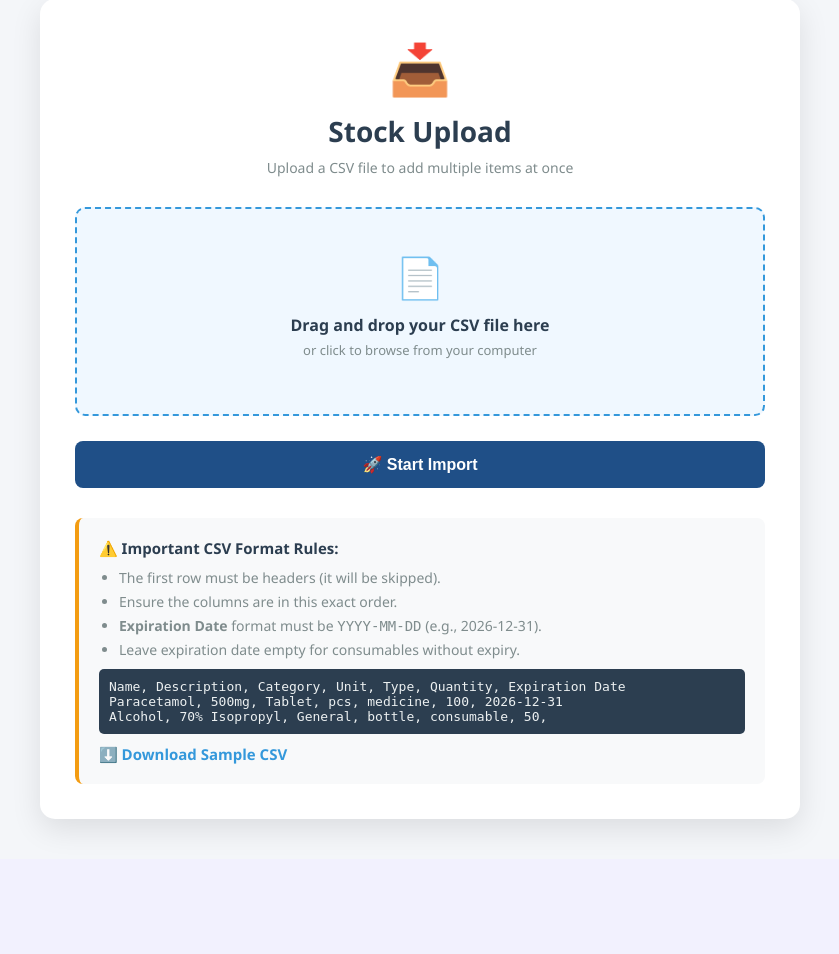
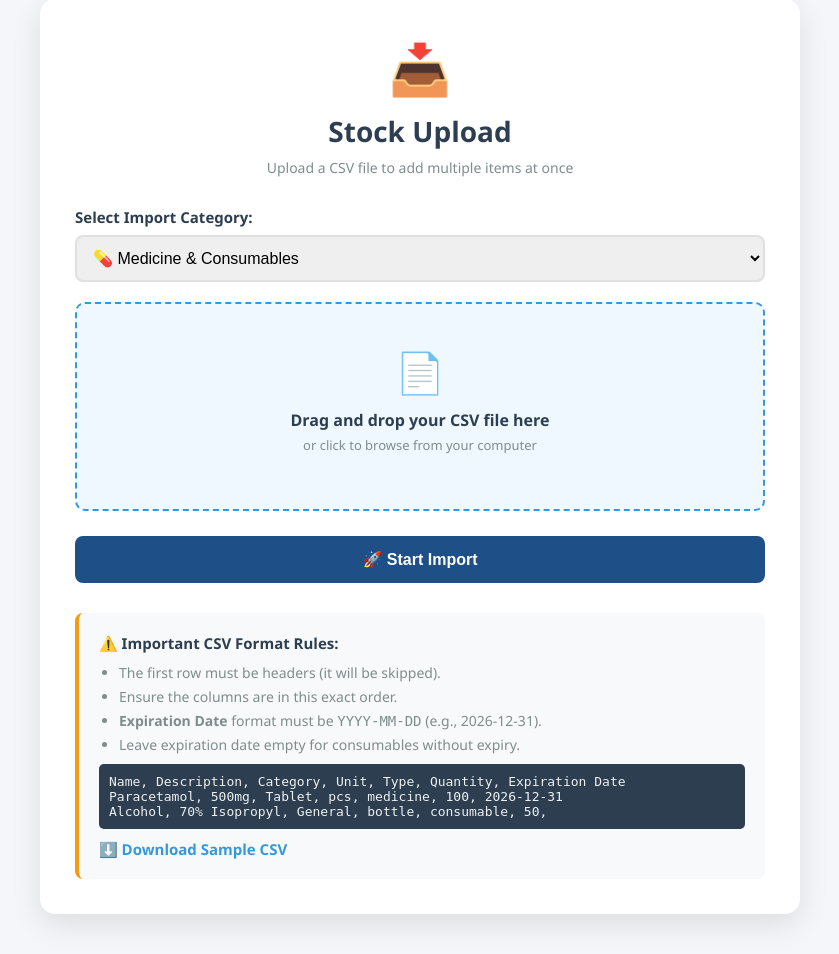
Before and after one commit to JonardPasilan/Medicine_Inventory, a PHP site: page /import.php in a window 1280 px wide. Shown: the part 147-1101 px from the top of the page, without its empty margins (220-1059 px from the left). Before the commit the page ends 984 px from the top, so only its background shows below. Run offline with PHP 8.4, Linux system fonts and the light colour scheme.

Commit message:
fixing import features

```diff
--- a/import.php
+++ b/import.php
@@ -19,10 +19,12 @@ if (isset($_POST['import']) && isset($_FILES['csv_file'])) {
 
             $success_count = 0;
             $error_count = 0;
+            $import_type = $_POST['import_type'] ?? 'medicine';
 
             while (($data = fgetcsv($handle, 1000, ",")) !== FALSE) {
-                // Expected CSV format: Name, Description, Category, Unit, Type(medicine/consumable), Quantity, Expiration Date(YYYY-MM-DD)
-                if (count($data) >= 6) {
+                if ($import_type === 'medicine') {
+                    // Expected CSV format: Name, Description, Category, Unit, Type(medicine/consumable), Quantity, Expiration Date(YYYY-MM-DD)
+                    if (count($data) >= 6) {
                     $name     = $conn->real_escape_string(trim($data[0]));
                     $label    = $conn->real_escape_string(trim($data[1]));
                     $category = $conn->real_escape_string(trim($data[2] ?? 'General'));
@@ -65,6 +67,45 @@ if (isset($_POST['import']) && isset($_FILES['csv_file'])) {
                     }
                 } else {
                     $error_count++;
+                }
+            } else if ($import_type === 'dental' || $import_type === 'medical') {
+                // Expected: Item Name, Unit, Brand/Serial, RIS/ICS/PAR, Color, Date Procured, Qty Serviceable, Qty Unserviceable, Qty Repair, Remarks
+                if (count($data) >= 7) {
+                        $name     = $conn->real_escape_string(trim($data[0]));
+                        $unit     = $conn->real_escape_string(trim($data[1] ?? 'Unit'));
+                        $brand    = $conn->real_escape_string(trim($data[2] ?? ''));
+                        $ris      = $conn->real_escape_string(trim($data[3] ?? ''));
+                        $color    = $conn->real_escape_string(trim($data[4] ?? ''));
+                        $date_acq = trim($data[5] ?? '');
+                        $qsrv     = intval($data[6] ?? 0);
+                        $qunsrv   = intval($data[7] ?? 0);
+                        $qrep     = intval($data[8] ?? 0);
+                        $remarks  = $conn->real_escape_string(trim($data[9] ?? ''));
+
+                        $qty = $qsrv + $qunsrv + $qrep;
+
+                        if (empty($name)) {
+                            $error_count++;
+                            continue;
+                        }
+
+                        $val_acq = (!empty($date_acq) && strtotime($date_acq)) ? "'" . $conn->real_escape_string($date_acq) . "'" : "NULL";
+
+                        $sql = "INSERT INTO medicines
+                                (name, label, type, category, unit, batch_number, quantity, expiration_date, brand_serial, ris_id, color, date_acquired, qty_serviceable, qty_unserviceable, qty_repair, remarks, is_archived)
+                                VALUES
+                                ('$name', '', '$import_type', '', '$unit', 1, $qty, NULL, '$brand', '$ris', '$color', $val_acq, $qsrv, $qunsrv, $qrep, '$remarks', 0)";
+
+                        if ($conn->query($sql)) {
+                            $new_id = $conn->insert_id;
+                            $conn->query("INSERT INTO logs (medicine_id, quantity, action) VALUES ($new_id, $qty, 'Imported via CSV')");
+                            $success_count++;
+                        } else {
+                            $error_count++;
+                        }
+                    } else {
+                        $error_count++;
+                    }
                 }
             }
             fclose($handle);
@@ -201,6 +242,15 @@ if (isset($_POST['import']) && isset($_FILES['csv_file'])) {
         </div>
 
         <form method="POST" action="import.php" enctype="multipart/form-data">
+            <div style="margin-bottom: 20px;">
+                <label style="font-weight: bold; display: block; margin-bottom: 8px; color: #2c3e50;">Select Import Category:</label>
+                <select name="import_type" id="importTypeSelect" style="width: 100%; padding: 12px; border: 2px solid #e0e0e0; border-radius: 8px; font-size: 16px; outline: none; transition: border-color 0.3s;" onfocus="this.style.borderColor='#3498db'" onblur="this.style.borderColor='#e0e0e0'">
+                    <option value="medicine">💊 Medicine & Consumables</option>
+                    <option value="dental">🦷 Dental Device & Equipment</option>
+                    <option value="medical">🩺 Medical Device & Equipment</option>
+                </select>
+            </div>
+
             <div class="upload-area" id="dropZone">
                 <div class="upload-icon">📄</div>
                 <div class="upload-text">Drag and drop your CSV file here</div>
@@ -212,7 +262,7 @@ if (isset($_POST['import']) && isset($_FILES['csv_file'])) {
             <button type="submit" name="import" class="btn-submit">🚀 Start Import</button>
         </form>
 
-        <div class="instructions">
+        <div class="instructions" id="instructionsMedicine">
             <h4>⚠️ Important CSV Format Rules:</h4>
             <ul>
                 <li>The first row must be headers (it will be skipped).</li>
@@ -226,6 +276,21 @@ if (isset($_POST['import']) && isset($_FILES['csv_file'])) {
                 Alcohol, 70% Isopropyl, General, bottle, consumable, 50,<br>
             </div>
             <a href="sample.csv" download style="display:inline-block; margin-top:10px; color:#3498db; font-weight:bold; text-decoration:none;">⬇️ Download Sample CSV</a>
+        </div>
+
+        <div class="instructions" id="instructionsEquipment" style="display: none;">
+            <h4>⚠️ Important CSV Format Rules:</h4>
+            <ul>
+                <li>The first row must be headers (it will be skipped).</li>
+                <li>Ensure the columns are in this exact order.</li>
+                <li><strong>Date Procured</strong> format must be <code>YYYY-MM-DD</code> (e.g., 2024-05-01). Leave blank if not applicable.</li>
+                <li>Total quantity will be auto-computed from Serviceable + Unserviceable + Repair quantities.</li>
+            </ul>
+            <div class="csv-format">
+                Item Name, Unit, Brand/Serial, RIS/ICS/PAR, Color, Date Procured, Qty Serviceable, Qty Unserviceable, Qty Repair, Remarks<br>
+                Dental Chair, Unit, SN-1234, RIS-2023-01, White, 2023-01-15, 1, 0, 0, Good condition<br>
+            </div>
+            <a href="sample_dental.csv" id="downloadSampleBtn" download style="display:inline-block; margin-top:10px; color:#3498db; font-weight:bold; text-decoration:none;">⬇️ Download Dental Sample CSV</a>
         </div>
     </div>
 </div>
@@ -260,6 +325,28 @@ if (isset($_POST['import']) && isset($_FILES['csv_file'])) {
         dropZone.addEventListener(eventName, () => dropZone.classList.remove('dragover'), false);
     });
 
+    const importTypeSelect = document.getElementById('importTypeSelect');
+    const instructionsMedicine = document.getElementById('instructionsMedicine');
+    const instructionsEquipment = document.getElementById('instructionsEquipment');
+    const downloadSampleBtn = document.getElementById('downloadSampleBtn');
+
+    importTypeSelect.addEventListener('change', function() {
+        if (this.value === 'medicine') {
+            instructionsMedicine.style.display = 'block';
+            instructionsEquipment.style.display = 'none';
+        } else {
+            instructionsMedicine.style.display = 'none';
+            instructionsEquipment.style.display = 'block';
+            if (this.value === 'dental') {
+                downloadSampleBtn.href = 'sample_dental.csv';
+                downloadSampleBtn.textContent = '⬇️ Download Dental Sample CSV';
+            } else {
+                downloadSampleBtn.href = 'sample_medical.csv';
+                downloadSampleBtn.textContent = '⬇️ Download Medical Sample CSV';
+            }
+        }
+    });
+
     <?php if ($message): ?>
         window.onload = () => {
             const title = "<?php echo ($msg_type === 'error' ? 'Import Failed' : ($msg_type === 'warning' ? 'Import Warning' : 'Import Successful')); ?>";
--- /dev/null
+++ b/sample_dental.csv
@@ -0,0 +1,3 @@
+Item Name,Unit,Brand/Serial,RIS/ICS/PAR,Color,Date Procured,Qty Serviceable,Qty Unserviceable,Qty Repair,Remarks
+Dental Chair,Unit,SN-1234,RIS-2023-01,White,2023-01-15,1,0,0,Good condition
+Scaler,PCS,SC-999,ICS-123,,2024-02-10,2,1,0,One needs repair
--- /dev/null
+++ b/sample_medical.csv
@@ -0,0 +1,3 @@
+Item Name,Unit,Brand/Serial,RIS/ICS/PAR,Color,Date Procured,Qty Serviceable,Qty Unserviceable,Qty Repair,Remarks
+BP Monitor,Unit,BP-001,RIS-2024-05,Black,2024-05-01,5,0,0,New
+Stethoscope,PCS,ST-202,,Silver,2022-11-20,3,0,1,
```
